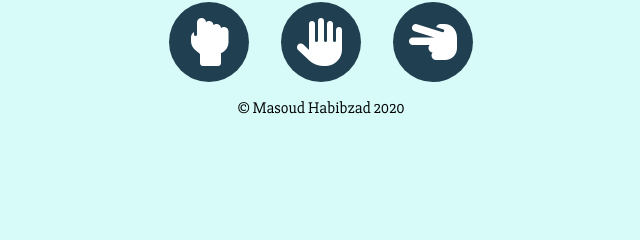
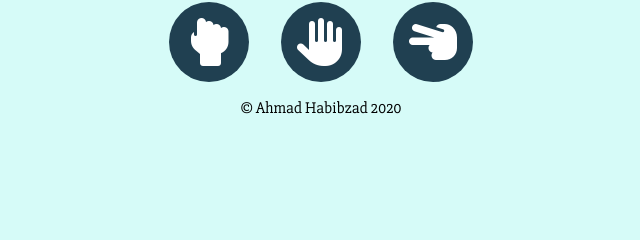
Before and after one commit to ahmad-techie/rpsGame, a plain HTML site: page index.html in a window 1280 px wide. Shown: the part 548-788 px from the top of the page, 319-959 px from the left. Drawn offline with Linux system fonts and the light colour scheme; a web font is replaced by a local one.

Commit message:
Update index.html

```diff
--- a/index.html
+++ b/index.html
@@ -56,7 +56,7 @@
         </div>
 
         <footer>
-            <p>&copy; Masoud Habibzad 2020</p>
+            <p>&copy; Ahmad Habibzad 2020</p>
         </footer>
     </div>
 
```
